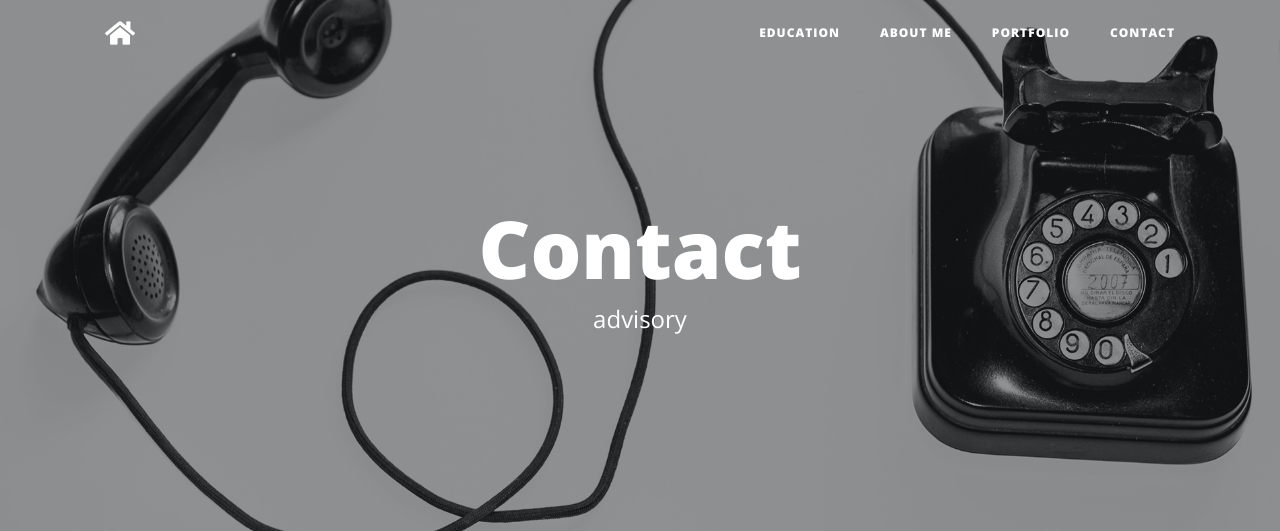
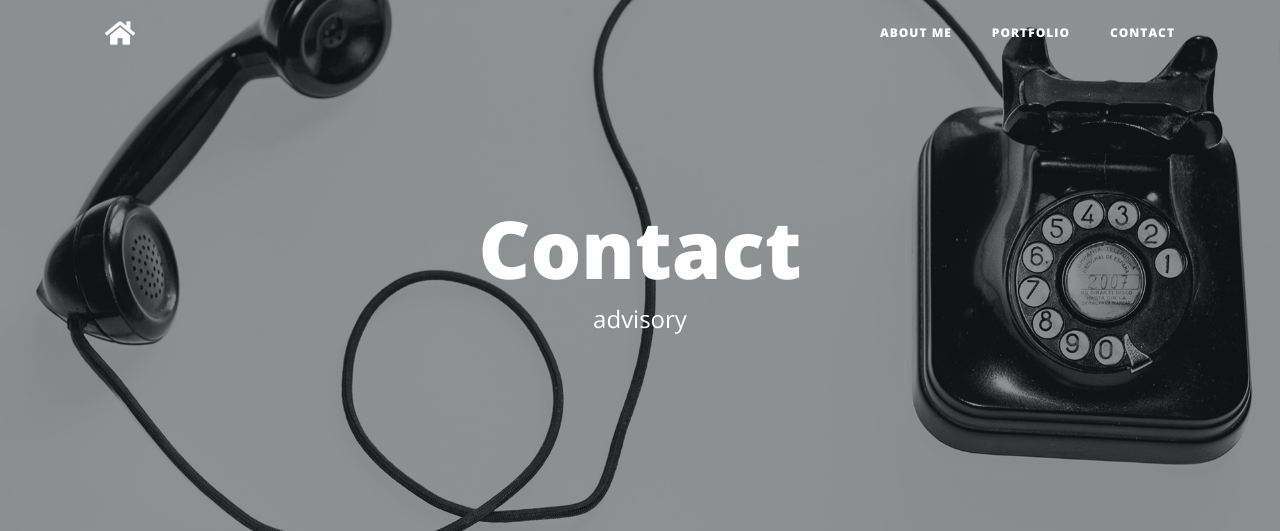
Before and after one commit to SebasGTX1/Portfolio, a Django app: page /contact/ in a window 1280 px wide. Shown: the top 531 px of the page. Run offline with Django 4.2, Linux system fonts and the light colour scheme; some libraries are stand-ins or nearby versions.

Commit message:
Deleting usseles menu option

```diff
--- a/webpersonal/core/templates/core/base.html
+++ b/webpersonal/core/templates/core/base.html
@@ -53,9 +53,6 @@
         </button>
         <div class="collapse navbar-collapse" id="navbarResponsive">
           <ul class="navbar-nav ml-auto">
-            <li class="nav-item">
-              <a class="nav-link" href="{% url 'home' %}">Education</a>
-            </li>
             <li class="nav-item">
               <a class="nav-link" href="{% url 'about' %}">About me</a>
             </li>
```
